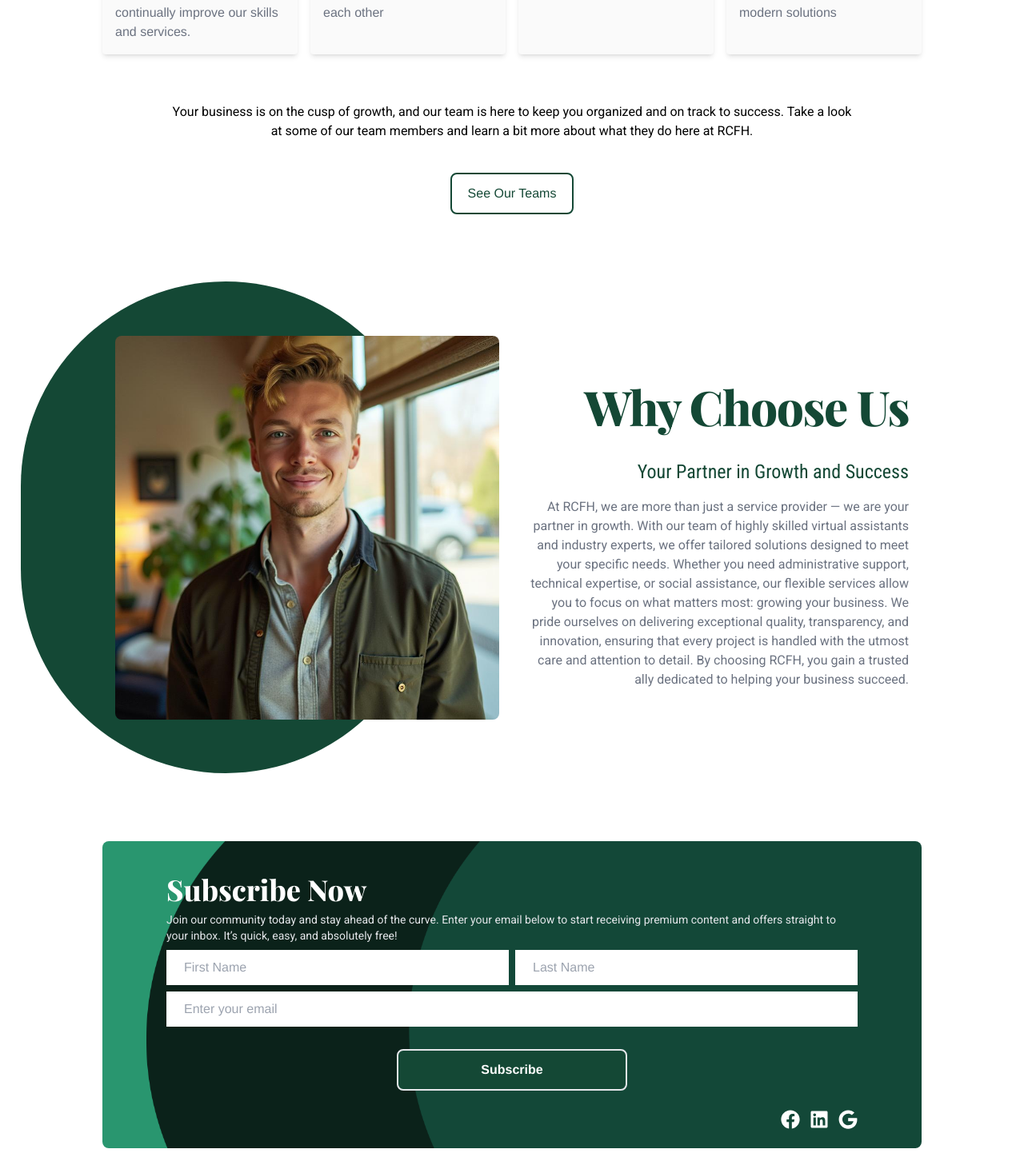
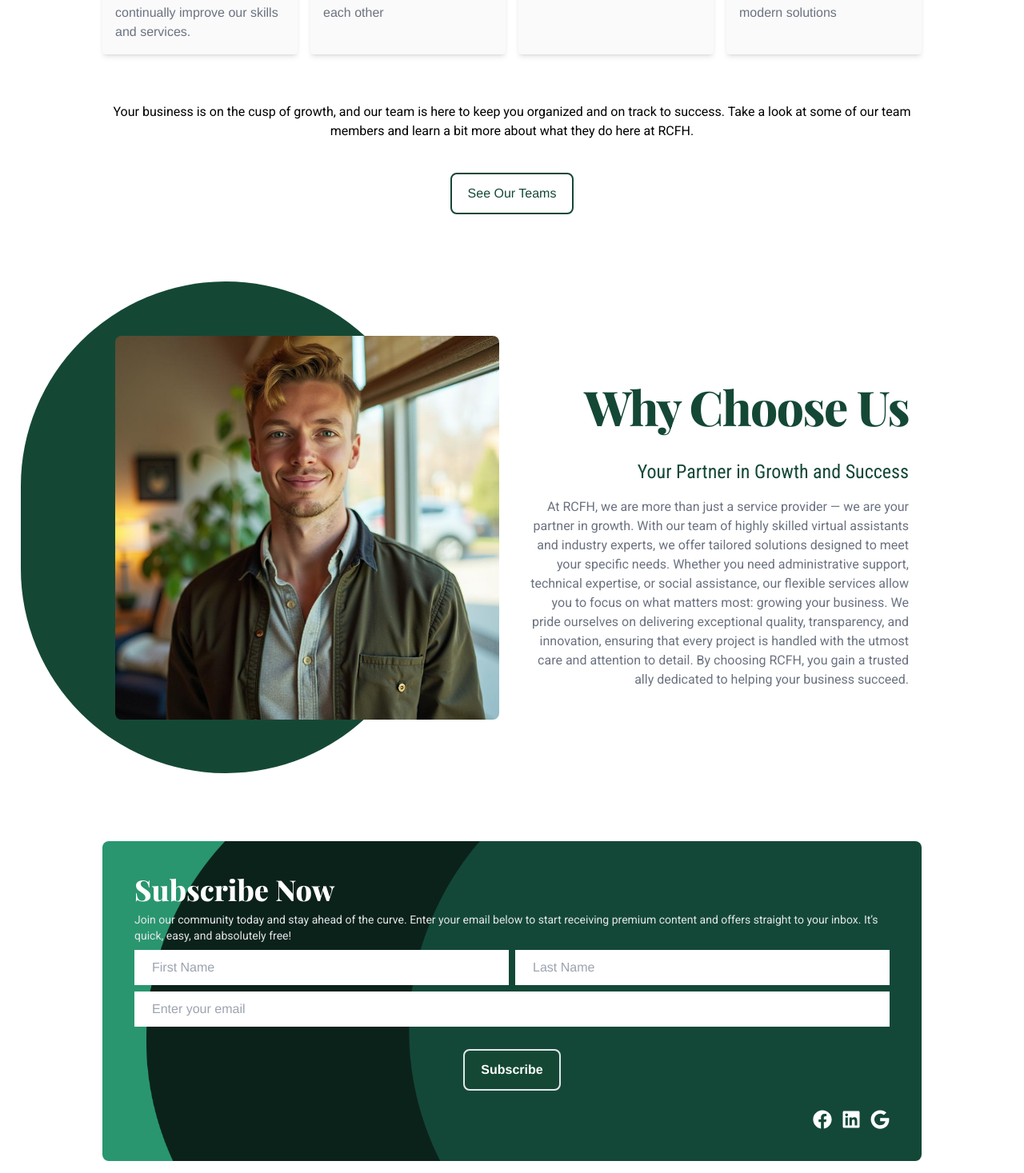
Before and after one commit to Gynius/rcfh, a React (Vite) app: page / in a window 1280 px wide. Shown: the part 2383-3850 px from the top of the page at 80% size. Built offline with nearby package versions, Linux system fonts and the light colour scheme; a web font is replaced by a local one.

Commit message:
fixed all reponsiveness issues

```diff
--- a/src/components/SubscribeForm.jsx
+++ b/src/components/SubscribeForm.jsx
@@ -5,13 +5,13 @@ function SubscribeForm() {
   return (
     <section className="flex justify-center py-10" id="subscribe-form">
       <div
-        className="h-96 subscribe-form flex bg-va_bg bg-cover overflow-hidden z-10 relative rounded-lg w-4/5"
+        className="h-auto subscribe-form flex bg-va_bg bg-cover overflow-hidden z-10 relative rounded-lg w-4/5 "
         data-aos="fade-left"
       >
         <div className="form-image w-1/3 h-full flex items-center justify-end p-10 z-20 hidden 2xl:flex">
           <FaSync size={250} className="text-white" />
         </div>
-        <div className="form-area w-full p-10 px-20 flex flex-col gap-2 z-20">
+        <div className="form-area w-full p-10 2xl:px-20 flex flex-col gap-2 z-20">
           <h2 className="font-playfair font-extrabold text-4xl text-white">
             Subscribe Now
           </h2>
@@ -40,7 +40,7 @@ function SubscribeForm() {
             placeholder="Enter your email"
             style={{ lineHeight: "2.5rem" }}
           />
-          <button className="border-2 mx-auto py-3 px-5 bg-green text-white rounded-lg hover:bg-green_dark mt-5 w-1/3 font-bold">
+          <button className="border-2 mx-auto py-3 px-5 bg-green text-white rounded-lg hover:bg-green_dark mt-5 2xl:w-1/3 font-bold">
             Subscribe
           </button>
           <div className="social-media flex gap-3 ml-auto mt-4">
@@ -49,21 +49,21 @@ function SubscribeForm() {
               target="_blank"
               rel="noopener noreferrer"
             >
-              <FaFacebook size={24} className="text-white" />
+              <FaFacebook size={24} className="text-white hover:text-red" />
             </a>
             <a
               href="https://ph.linkedin.com/company/reliable-consulting-for-hire"
               target="_blank"
               rel="noopener noreferrer"
             >
-              <FaLinkedin size={24} className="text-white" />
+              <FaLinkedin size={24} className="text-white hover:text-red" />
             </a>
             <a
               href="mailto:support@rcfhagency.com"
               target="_blank"
               rel="noopener noreferrer"
             >
-              <FaGoogle size={24} className="text-white" />
+              <FaGoogle size={24} className="text-white hover:text-red" />
             </a>
           </div>
         </div>
--- a/src/components/WhoWeAre.jsx
+++ b/src/components/WhoWeAre.jsx
@@ -62,7 +62,7 @@ function WhoWeAre() {
         })}
       </div>
 
-      <p className="font-roboto text-small my-10 text-center px-20 w-4/5 2xl:w-3/5">
+      <p className="font-roboto text-small my-10 text-center w-4/5 2xl:w-3/5">
         Your business is on the cusp of growth, and our team is here to keep you
         organized and on track to success. Take a look at some of our team
         members and learn a bit more about what they do here at RCFH.
```
